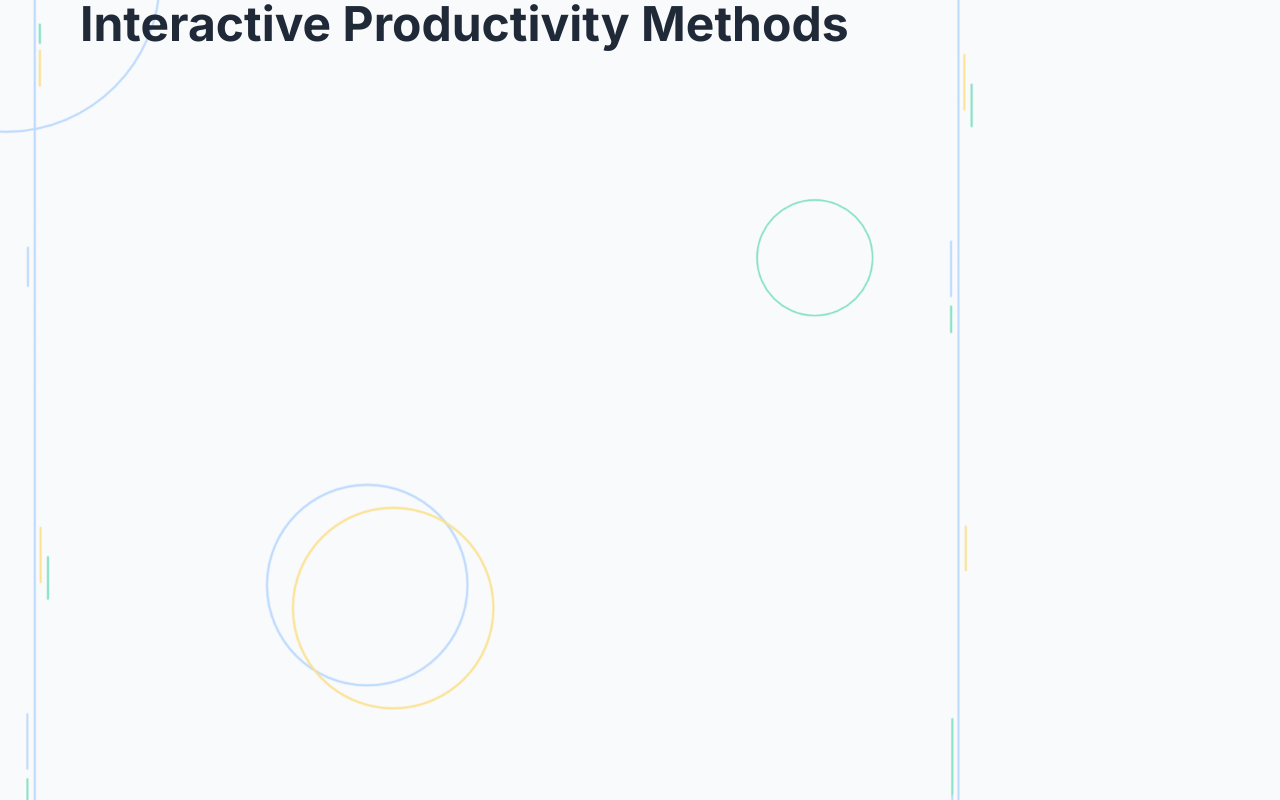
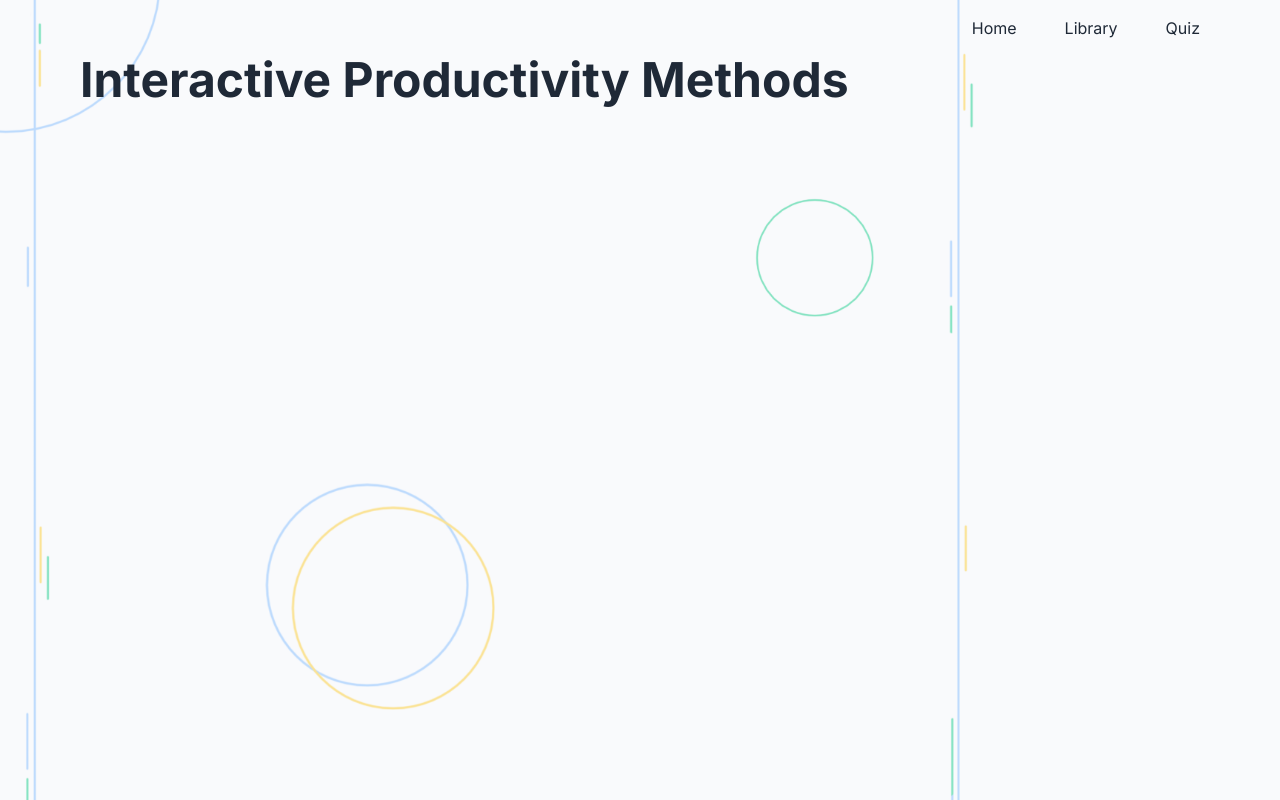
Before and after one commit to soylltari/interactive-productivity-methods, a React (Vite) app: page / in a window 1280 px wide. Built offline with nearby package versions, Linux system fonts and the light colour scheme.

Commit message:
feat: add MainLayout component to App

```diff
--- a/src/App.jsx
+++ b/src/App.jsx
@@ -1,6 +1,9 @@
+import MainLayout from "./layout/MainLayout";
+
 function App() {
   return (
     <div>
+      <MainLayout />
       <h1>Interactive Productivity Methods</h1>
     </div>
   );
```
